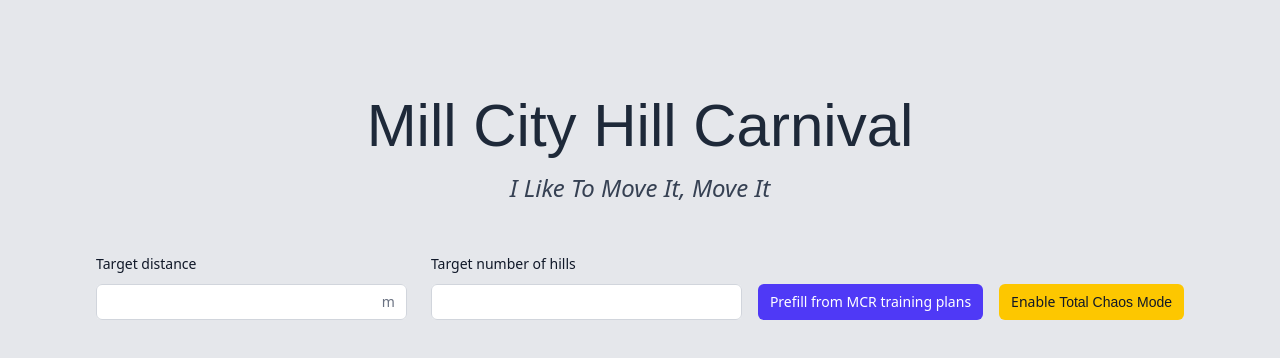
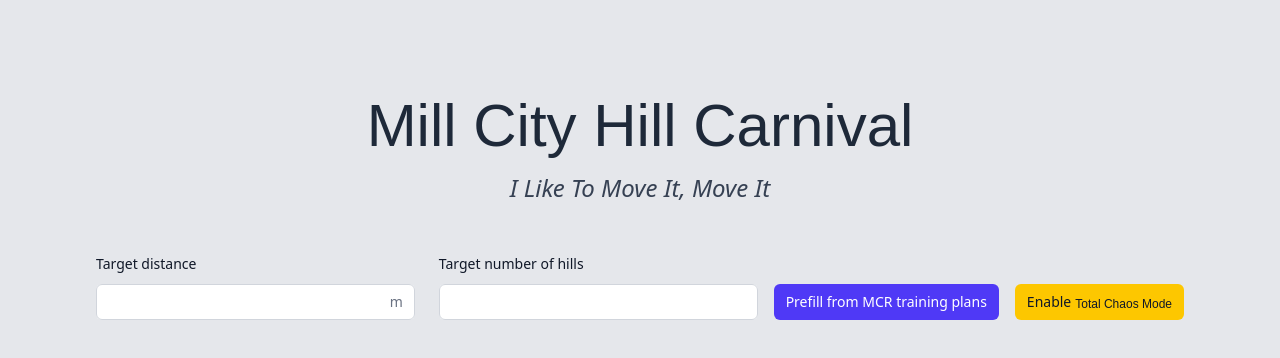
Before and after one commit to tatebosler/mill-city-hill-carnival, a Next.js app: page / in a window 1280 px wide. Shown: the top 358 px of the page. Built offline with nearby package versions, Linux system fonts and the light colour scheme; a web font is replaced by a local one.

Commit message:
fix button

```diff
--- a/src/app/page.tsx
+++ b/src/app/page.tsx
@@ -207,7 +207,10 @@ export default function Home() {
               onClick={() => setChaosDialogOpen(true)}
               className="cursor-pointer w-full sm:w-auto rounded-md bg-yellow-400 px-3 py-2 text-sm font-medium text-gray-900 hover:bg-yellow-300 focus:outline-2 focus:outline-offset-2 focus:outline-yellow-400"
             >
-              Enable <span className="font-serif">Total Chaos Mode</span>
+              <div className="flex flex-row items-end gap-1">
+                <span>Enable</span>
+                <span className="font-serif text-xs">Total Chaos Mode</span>
+              </div>
             </button>
           </div>
         </div>
```
